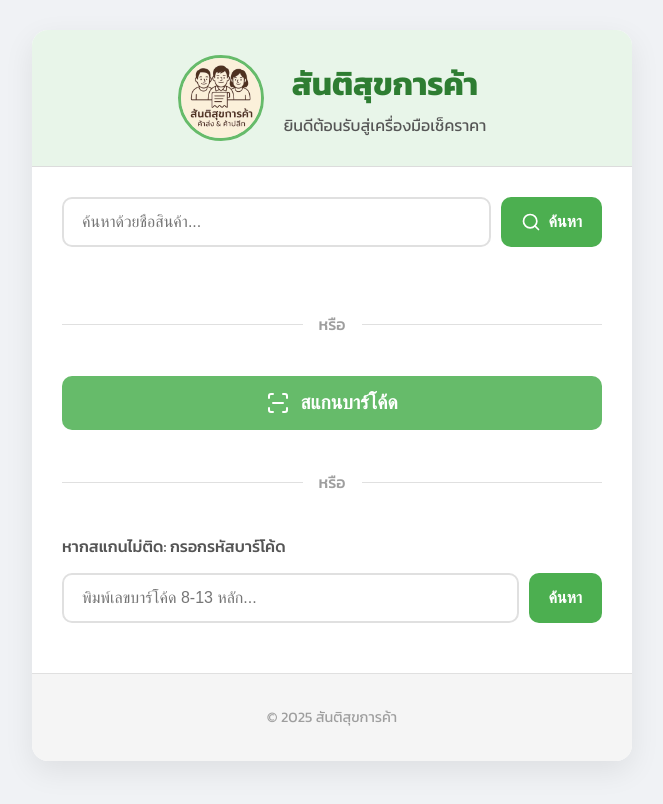
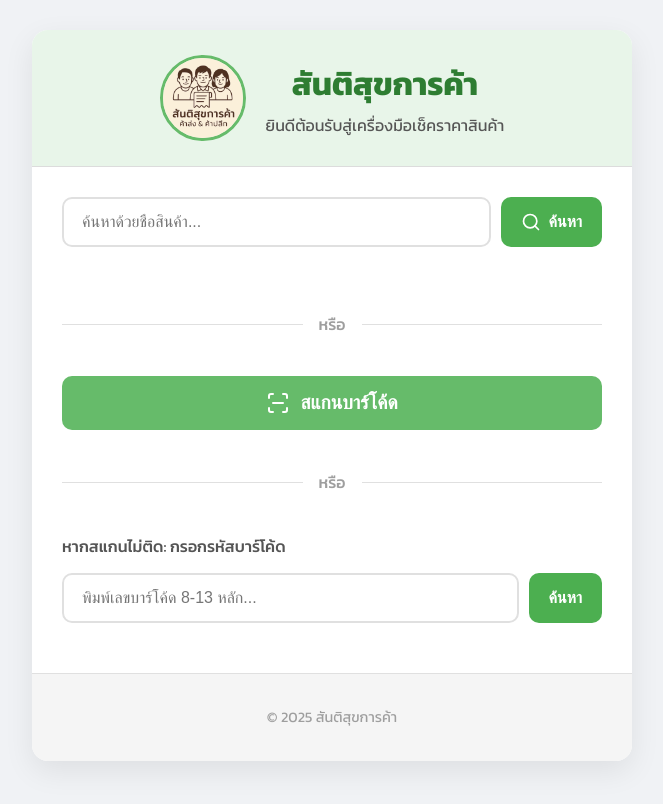
Before and after one commit to Arwutthep12/STShopV1, a website: page index.html in a window 1280 px wide. Shown: the whole page, without its empty margins (308-971 px from the left). Drawn offline with Linux system fonts and the light colour scheme.

Commit message:
Update index.html

```diff
--- a/index.html
+++ b/index.html
@@ -15,7 +15,7 @@
                 <div class="logo-placeholder" style="display:none;">โลโก้</div>
                 <div>
                     <h1>สันติสุขการค้า</h1>
-                    <p>ยินดีต้อนรับสู่เครื่องมือเช็คราคา</p>
+                    <p>ยินดีต้อนรับสู่เครื่องมือเช็คราคาสินค้า</p>
                 </div>
             </div>
         </header>
```
